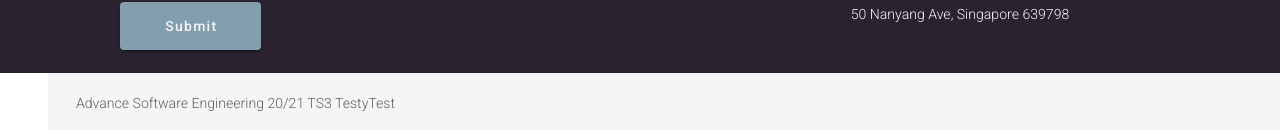
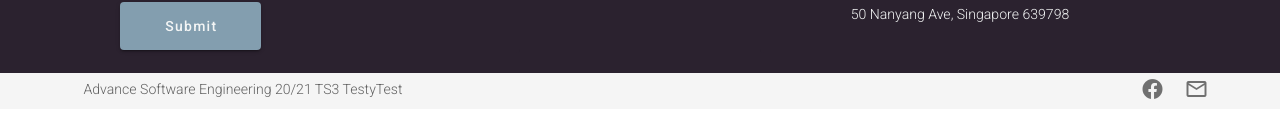
Before and after one commit to TryingOutSomething/Zoomba, a Vue app: page / in a window 1280 px wide. Shown: the part 2229-2359 px from the top of the page. After the commit the page ends 2338 px from the top, so only its background shows below. Built offline with nearby package versions, Linux system fonts and the light colour scheme.

Commit message:
Added sns and email icon

```diff
--- a/src/components/landing-page/PageFooter.vue
+++ b/src/components/landing-page/PageFooter.vue
@@ -1,16 +1,26 @@
 <template>
-  <v-footer class="font-weight-light ml-12">
-    <v-col>
-      <span class="footer">
-        Advance Software Engineering 20/21 TS3 TestyTest
-      </span>
-    </v-col>
+  <v-footer class="font-weight-light">
+    <v-container class="px-12">
+      <v-row align="center">
+        <span class="footer">
+          Advance Software Engineering 20/21 TS3 TestyTest
+        </span>
+
+        <v-row justify="end">
+          <v-icon class="mr-5" @click="launchFaceBookSite">mdi-facebook</v-icon>
+          <v-icon @click="launchEmail">mdi-email-outline</v-icon>
+        </v-row>
+      </v-row>
+    </v-container>
   </v-footer>
 </template>
 
 <script>
+import { websiteUrls } from '@/mixins/interface'
+
 export default {
-  name: 'PageFooter'
+  name: 'PageFooter',
+  mixins: [websiteUrls]
 }
 </script>
 
--- a/src/components/landing-page/ScrollToTop.vue
+++ b/src/components/landing-page/ScrollToTop.vue
@@ -1,14 +1,15 @@
 <template>
   <v-fab-transition>
     <v-btn
-      v-show="topOfThePage"
-      v-scroll="onScroll"
-      :color="landingPageButtonColour"
       bottom
       fab
       fixed
       large
       right
+      v-show="topOfThePage"
+      v-scroll="onScroll"
+      :color="landingPageButtonColour"
+      class="mb-10 mr-10"
       @click="scrollToTop"
     >
       <v-icon :color="landingPageTextColour">mdi-chevron-up</v-icon>
--- a/src/mixins/interface.js
+++ b/src/mixins/interface.js
@@ -21,3 +21,18 @@ export const logoAssetLocation = {
     }
   }
 }
+
+const _facebookUrl = 'https://www.facebook.com/'
+const _emailAddress = 'janowyeong@hotmail.com'
+
+export const websiteUrls = {
+  methods: {
+    launchFaceBookSite () {
+      window.open(_facebookUrl, '_blank')
+    },
+
+    launchEmail () {
+      window.location.href = `mailto:${_emailAddress}`
+    }
+  }
+}
--- a/src/views/LandingPage.vue
+++ b/src/views/LandingPage.vue
@@ -4,6 +4,7 @@
     <base-hero/>
     <base-content/>
     <base-contact/>
+    <scroll-to-top/>
     <page-footer/>
   </div>
 </template>
@@ -14,10 +15,12 @@ import PageFooter from '@/components/landing-page/PageFooter'
 import BaseHero from '@/components/landing-page/BaseHero'
 import BaseContent from '@/components/landing-page/BaseContent'
 import BaseContact from '@/components/landing-page/BaseContact'
+import ScrollToTop from '@/components/landing-page/ScrollToTop'
 
 export default {
   name: 'LandingPage',
   components: {
+    ScrollToTop,
     BaseContact,
     BaseContent,
     BaseHero,
```
